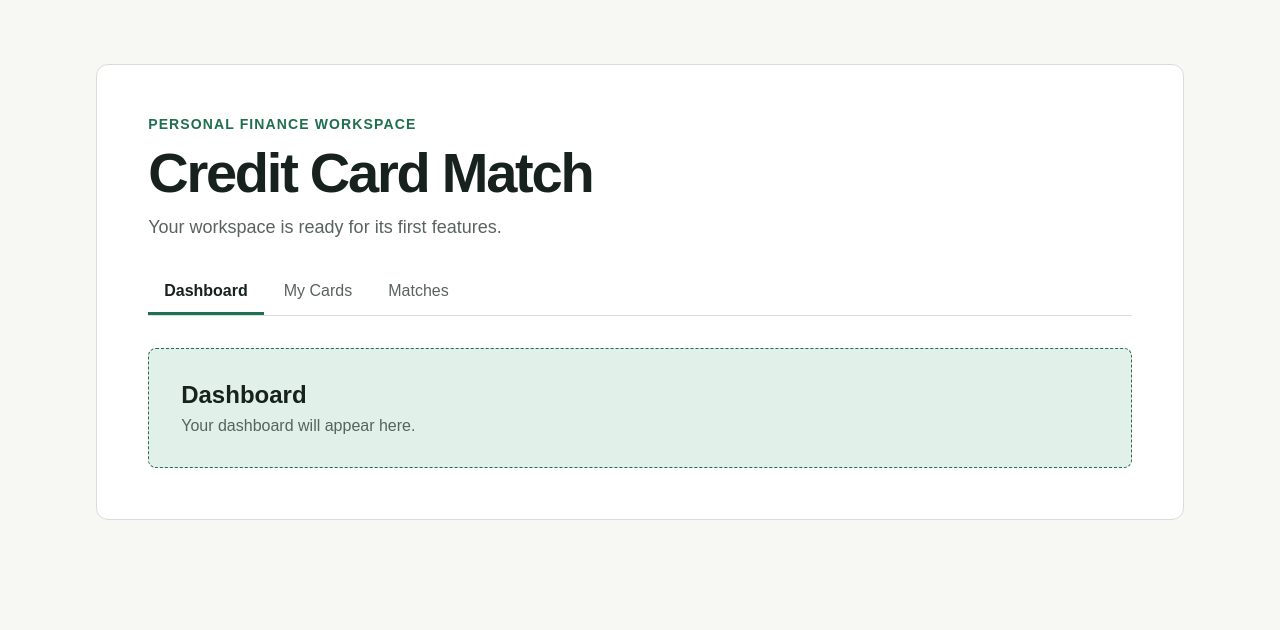
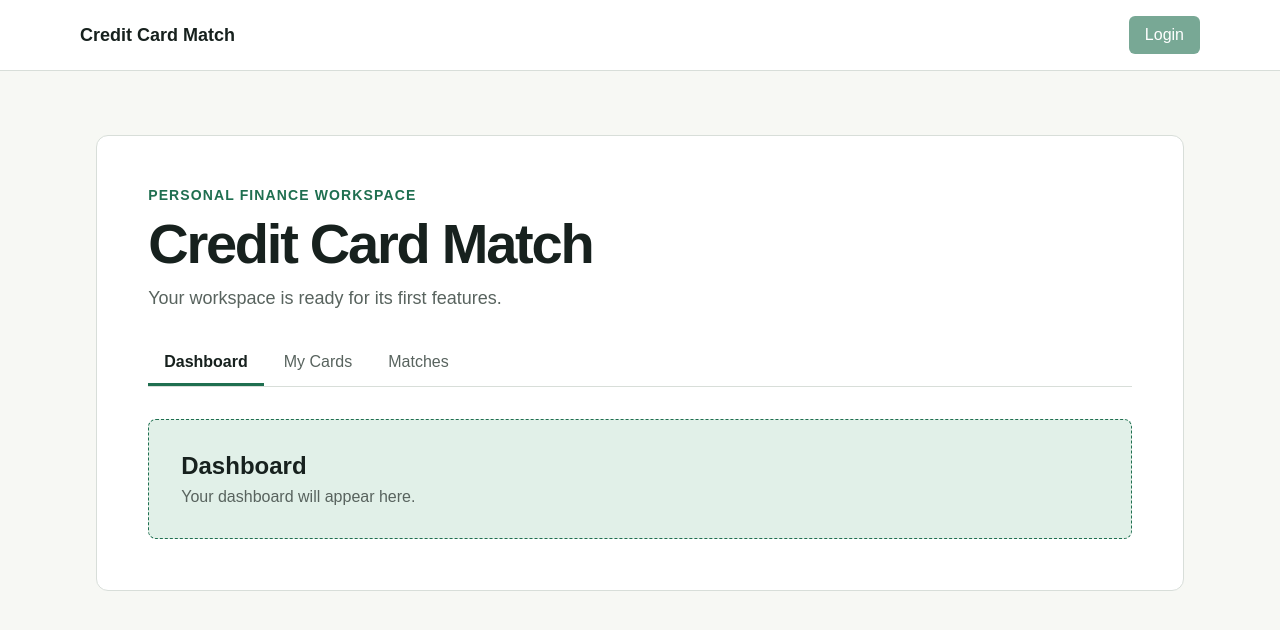
Before and after one commit to ChicoState/creditcardmatch, a Next.js app: page / in a window 1280 px wide. Shown: the top 630 px of the page. Built offline with nearby package versions, Linux system fonts and the light colour scheme.

Commit message:
added navbar with UI login button

```diff
--- a/app/globals.css
+++ b/app/globals.css
@@ -111,6 +111,39 @@ h1 {
   margin-bottom: 0;
 }
 
+.site-header {
+  background: var(--panel);
+  border-bottom: 1px solid var(--line);
+}
+
+.site-header__content {
+  align-items: center;
+  display: flex;
+  justify-content: space-between;
+  margin: 0 auto;
+  max-width: 72rem;
+  padding: 1rem;
+}
+
+.site-title {
+  font-size: 1.125rem;
+  font-weight: 700;
+}
+
+.login-button {
+  background: var(--accent);
+  border: 0;
+  border-radius: 0.375rem;
+  color: white;
+  font: inherit;
+  padding: 0.625rem 1rem;
+}
+
+.login-button:disabled {
+  cursor: not-allowed;
+  opacity: 0.6;
+}
+
 @media (min-width: 48rem) {
   .site-shell {
     padding: 4rem 2rem;
--- a/app/layout.tsx
+++ b/app/layout.tsx
@@ -13,7 +13,18 @@ export default function RootLayout({
 }: Readonly<{ children: ReactNode }>) {
   return (
     <html lang="en">
-      <body>{children}</body>
+      <body>
+
+        <header className="site-header">
+          <div className="site-header__content">
+            <span className="site-title">
+              Credit Card Match
+            </span>
+            <button className="login-button" disabled type="button">Login</button>
+          </div>
+        </header>
+        {children}
+      </body>
     </html>
   );
 }
```
